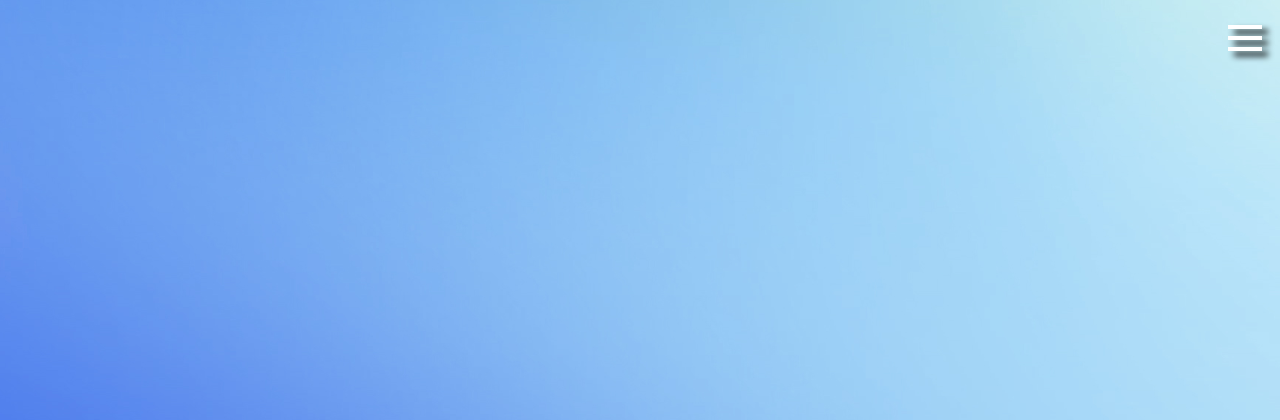
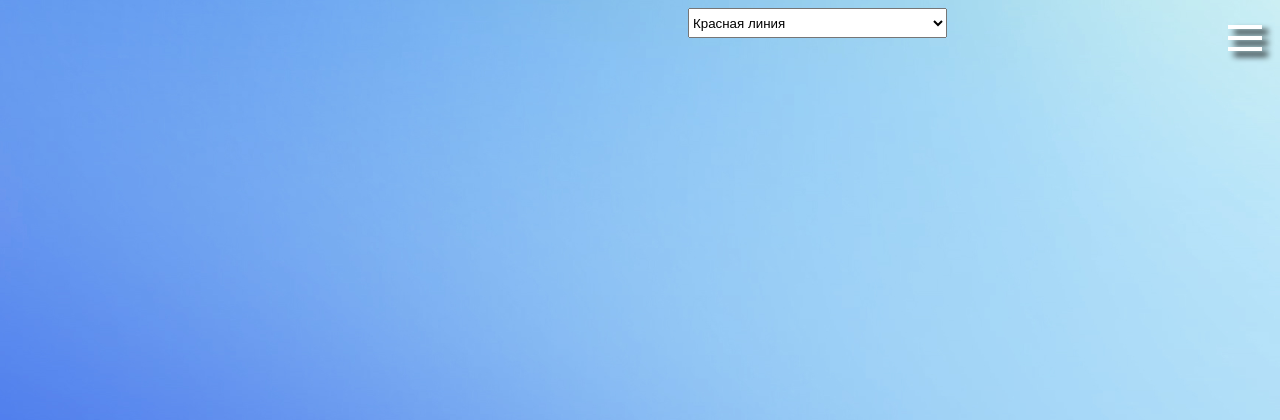
Before and after one commit to GreatSherhebe1/-nimals, a Django app: page /map/ in a window 1280 px wide. Shown: the top 420 px of the page. Run offline with Django 4.2, Linux system fonts and the light colour scheme.

Commit message:
route change (not working)

```diff
--- a/rezSite/map/static/css/map.css
+++ b/rezSite/map/static/css/map.css
@@ -536,3 +536,10 @@ a:active {
 .email {
   pointer-events: none;
 }
+
+.routes {
+  width: 259px;
+  height: 30px;
+  position: absolute;
+  right: 333px;
+}
--- a/rezSite/map/templates/map.html
+++ b/rezSite/map/templates/map.html
@@ -1,5 +1,5 @@
+<!doctype html>
 {% load static %}
-<!doctype html>
 <html lang="ru">
 <head>
   <meta charset="utf-8" />
@@ -10,6 +10,7 @@
 </head>
 <body>
   <div class="map" id="map" style="width: 100%; height: 100%; position: fixed; left: 0%; top: 0%;"></div>
+
   <header class="header">
     <div class="container">
         <div class="header__body">
@@ -32,6 +33,13 @@
         </div>
     </div>
   </header>
+
+  <select class="routes" id="routes">
+    <option value="RED_LINE" selected>Красная линия</option>
+    <option value="SMALL_LINE">Малый режский маршрут</option>
+    <option value="LARGE_LINE">Большой режский маршрут</option>
+  </select>
+
   <script src="{% static 'scripts/open-menu.js' %}"></script>
   <script src="{% static 'scripts/map-constructor.js' %}"></script>
 </body>
```
Also changed, not shown: rezSite/map/static/scripts/map-constructor.js (+22 -6 lines).
